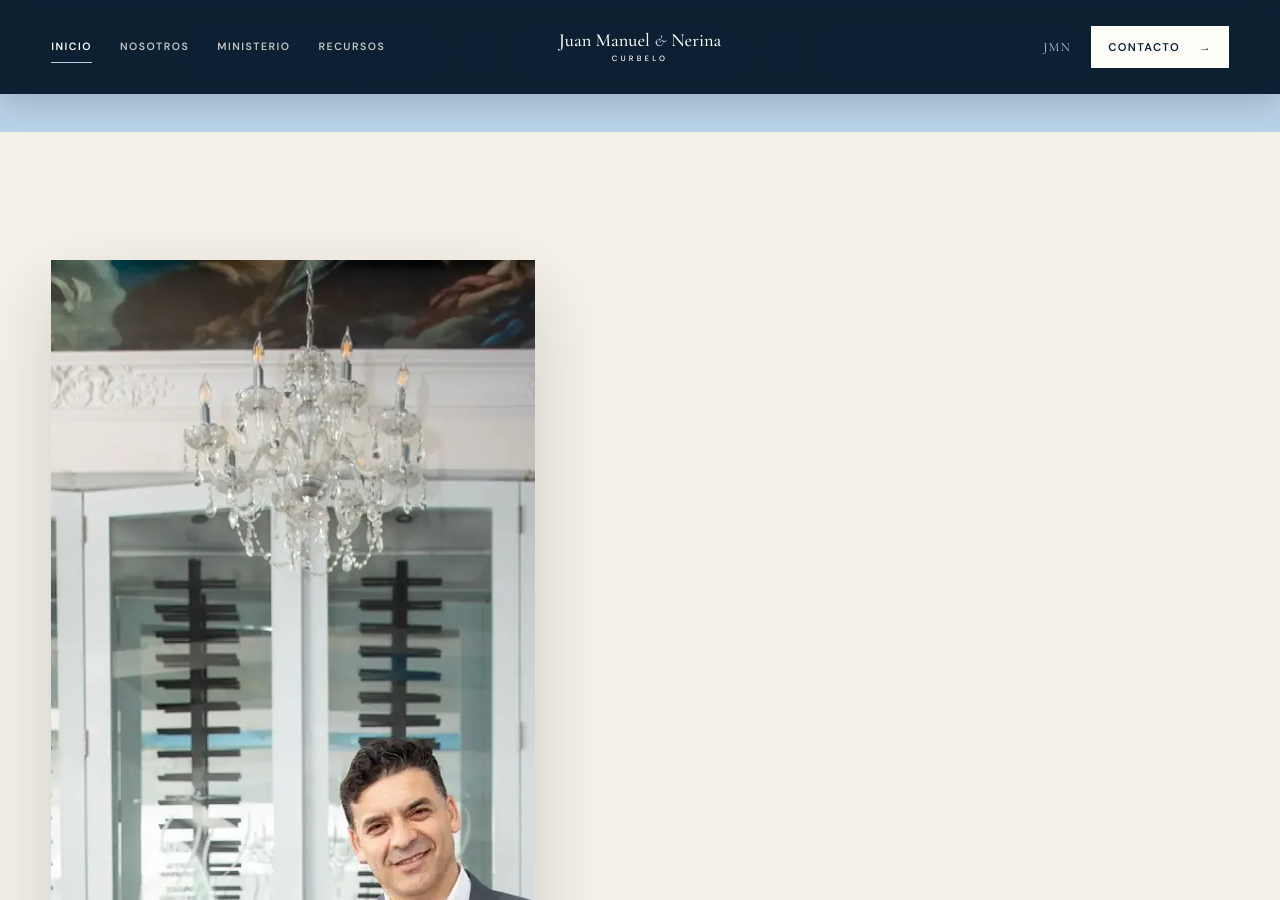
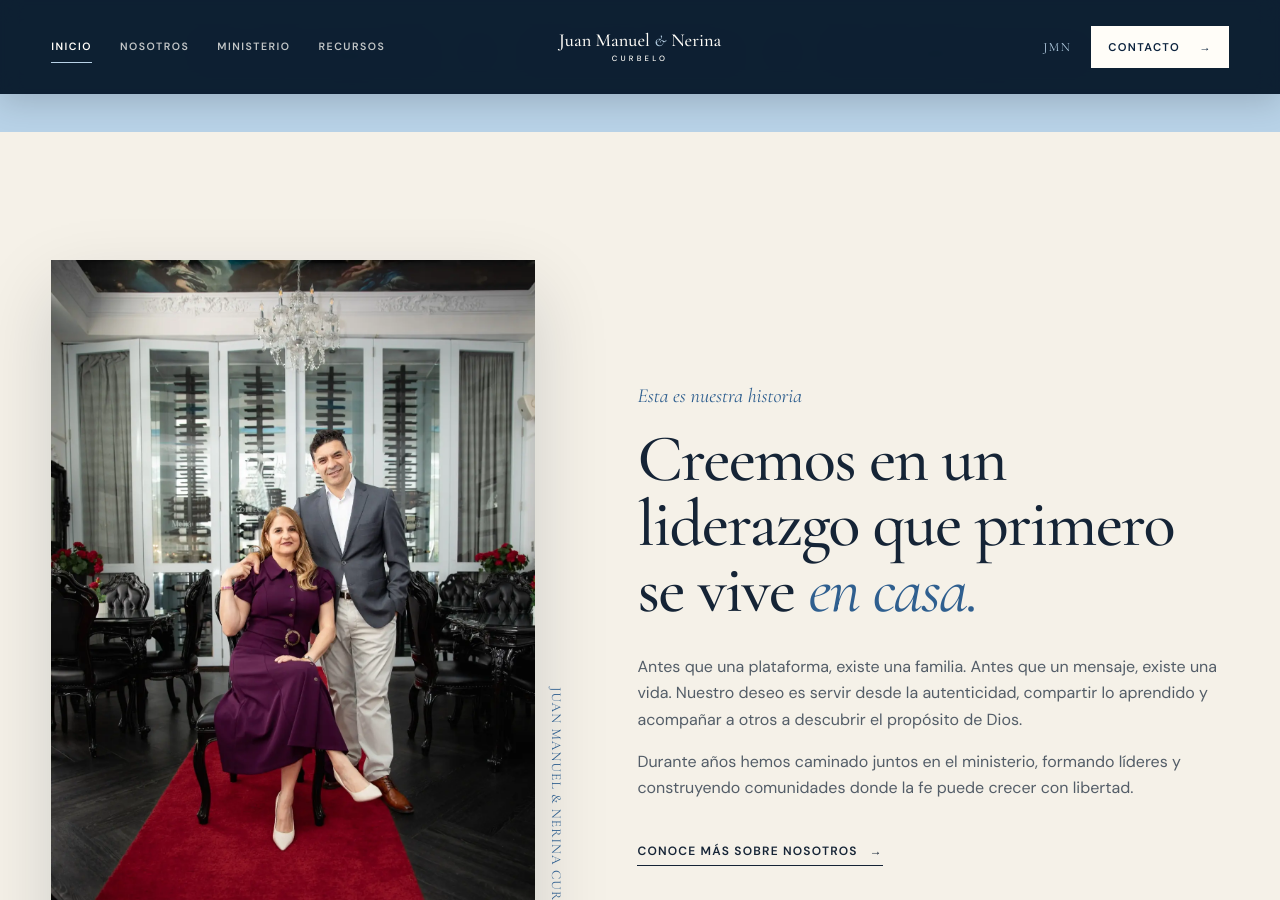
Before and after one commit to anamisladavid-prog/juanmanuelynerinacurbelo, a Jekyll site: the page built from index.html, in a window 1280 px wide and 900 px high, scrolled down 1425 px. Built offline with Jekyll 4.4.1, drawn with Linux system fonts in a browser that asks for light colours.

Commit message:
Preserve the editorial portrait proportions

```diff
--- a/assets/css/styles.css
+++ b/assets/css/styles.css
@@ -673,10 +673,7 @@
 
 .editorial-photo__image {
   width: 100%;
-  min-height: min(760px, 75vw);
-  aspect-ratio: 2 / 3;
-  object-fit: cover;
-  object-position: center center;
+  height: auto;
   box-shadow: 0 30px 70px rgba(7, 24, 43, 0.16);
 }
 
@@ -1917,10 +1914,6 @@
     min-height: 620px;
   }
 
-  .editorial-photo__image {
-    min-height: 620px;
-  }
-
   .photo-caption {
     right: -1.3rem;
   }
@@ -2118,10 +2111,6 @@
     min-height: 520px;
   }
 
-  .editorial-photo__image {
-    min-height: 520px;
-  }
-
   .photo-placeholder--landscape {
     min-height: 420px;
   }
```
